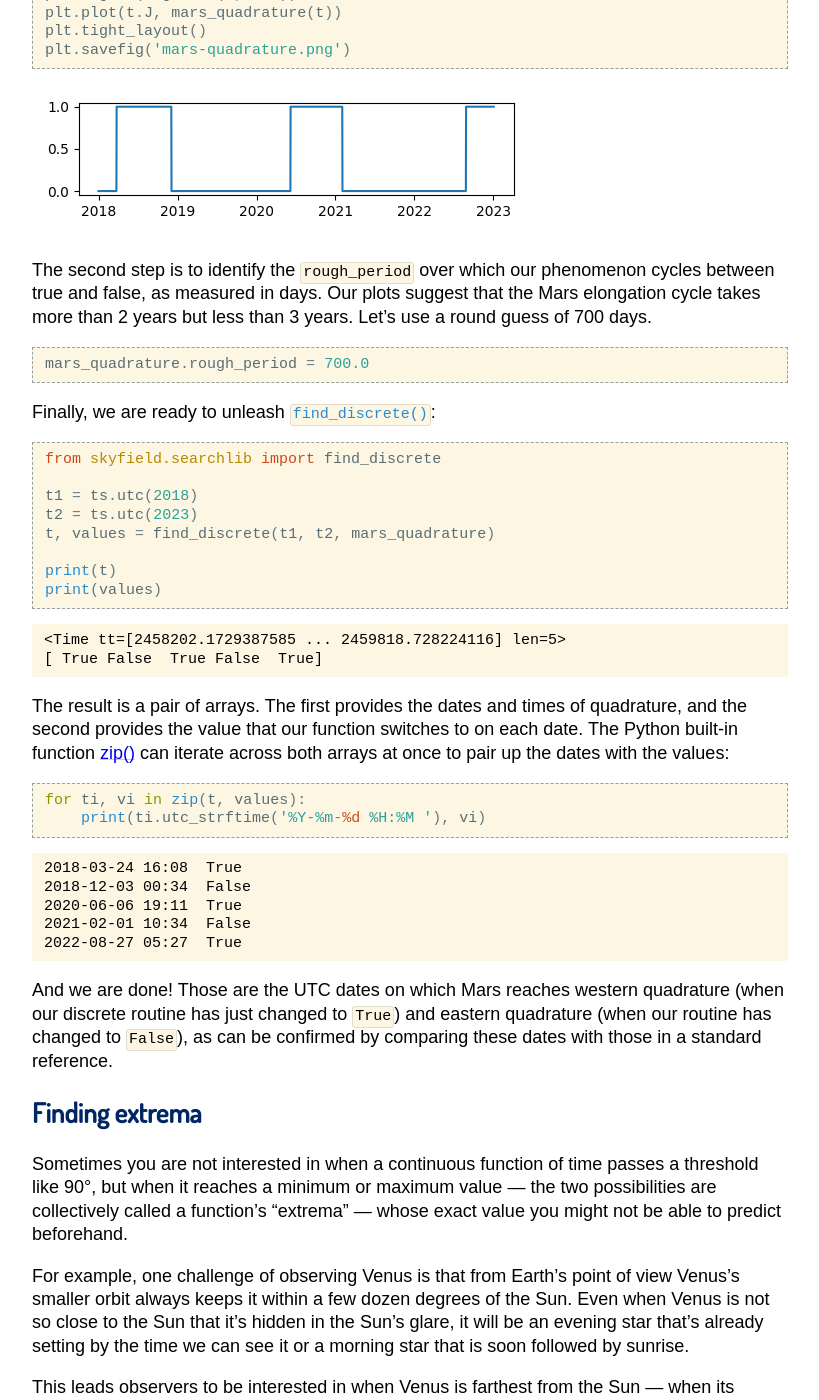
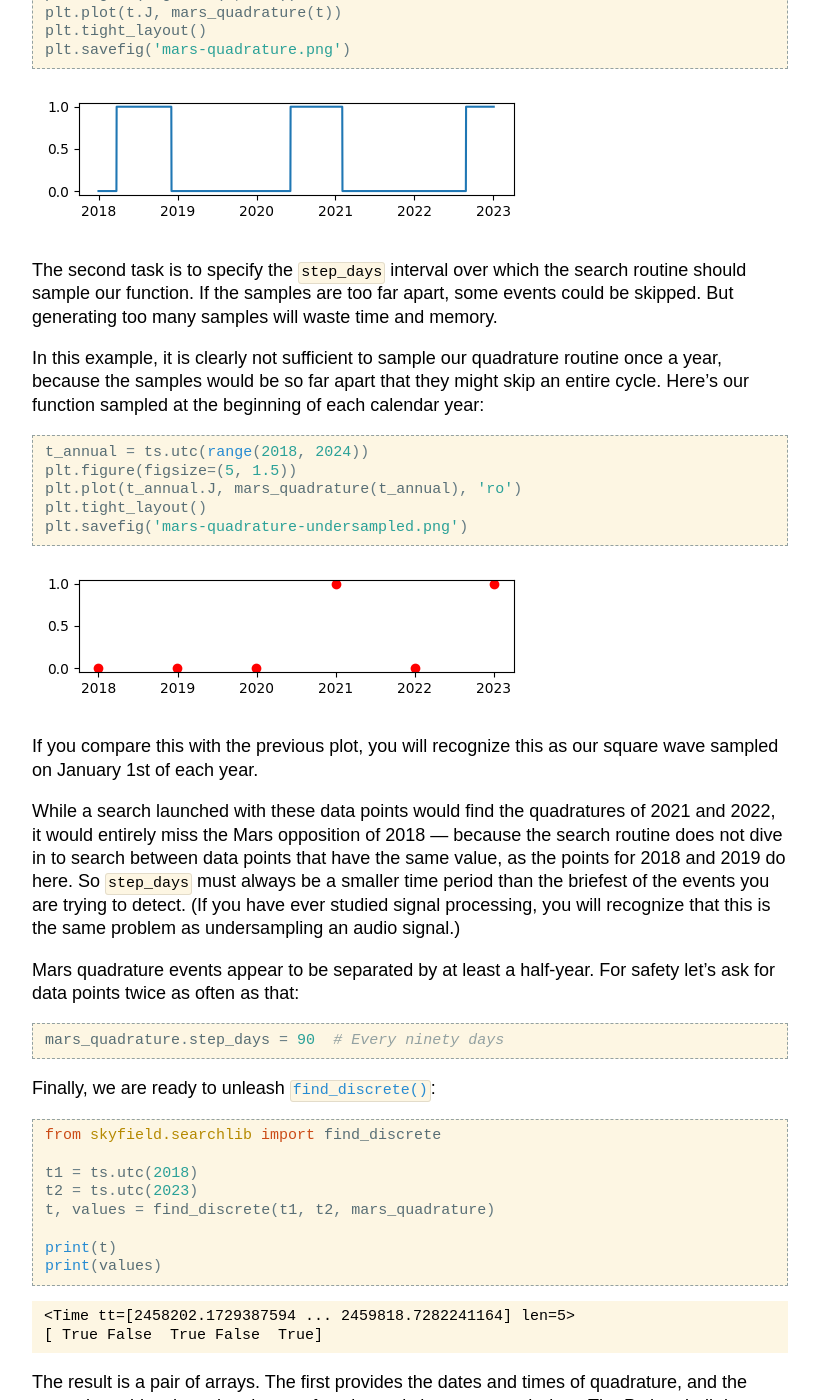
Before and after one commit to skyfielders/python-skyfield, a Sphinx documentation site: the page built from skyfield/documentation/searches.rst, in a window 1280 px wide and 1400 px high, scrolled down 4155 px. Shown: the whole window, without its empty margins (230-1049 px from the left). Built offline with Sphinx 7.4.7, drawn with Linux system fonts in a browser that asks for light colours; some web fonts are replaced; pages that are not in the unit, such as notebooks, are missing from menus; some of the changed text lies outside the part shown.

Commit message:
Remove awkward "rough_period" discrete search API

```diff
--- a/skyfield/documentation/searches.rst
+++ b/skyfield/documentation/searches.rst
@@ -116,6 +116,7 @@ So that’s the difference!
 We computed the angle between the *astrometric* positions of the Sun and Mars,
 whereas the elongation is more properly an angular difference
 between *apparent* positions.
+(The :doc:`positions` page explains the difference.)
 Thus:
 
 .. testcode::
@@ -135,7 +136,7 @@ which gives us high confidence that we are computing the elongation correctly.
 
 Next let’s search for a moment of quadrature.
 I did not deliberately plan the example this way,
-but it looks like Mars is very nearly near quadrature as I type this!
+but it looks like Mars is very close to quadrature as I type this!
 To determine whether quadrature was just reached
 or is a few days in the future,
 let’s compute the value over a few days
@@ -214,7 +215,8 @@ and spends only a few months at a greater elongation.
 
 Once we have learned to compute the value we are interested in
 and have plotted its behavior,
-there are three steps to solving for the dates on which it occurs:
+there are only three tasks involved
+in launching a search for the dates on which it occurs:
 
 1. Define a function of time returning an integer
    that changes each time the circumstance occurs.
@@ -222,7 +224,7 @@ there are three steps to solving for the dates on which it occurs:
    you can simply use the values ``False`` and ``True``
    because in Python those are the integers zero and one.
 
-2. Give the function a ``rough_period`` attribute
+2. Give the function a ``step_days`` attribute
    telling the search routine how far apart to space its test dates
    when it first searches for where your function switches values.
 
@@ -230,7 +232,7 @@ there are three steps to solving for the dates on which it occurs:
    to the same :func:`~skyfield.searchlib.find_discrete()` routine
    that you would use for a search with the standard almanac functions.
 
-The first step is quite easy in this case.
+The first task is quite easy in this case.
 We simply need to compare the elongation with 90°.
 This transforms the continuous angle measurement
 into a discrete function
@@ -267,16 +269,56 @@ as we can verify by comparing this plot with our earlier plot.
     import os
     os.rename('mars-quadrature.png', '_static/mars-quadrature.png')
 
-The second step is to identify the ``rough_period``
-over which our phenomenon cycles between true and false,
-as measured in days.
-Our plots suggest that the Mars elongation cycle
-takes more than 2 years but less than 3 years.
-Let’s use a round guess of 700 days.
+The second task is to specify the ``step_days`` interval
+over which the search routine should sample our function.
+If the samples are too far apart,
+some events could be skipped.
+But generating too many samples will waste time and memory.
+
+In this example,
+it is clearly not sufficient to sample our quadrature routine once a year,
+because the samples would be so far apart
+that they might skip an entire cycle.
+Here’s our function sampled at the beginning of each calendar year:
 
 .. testcode::
 
-    mars_quadrature.rough_period = 700.0
+    t_annual = ts.utc(range(2018, 2024))
+    plt.figure(figsize=(5, 1.5))
+    plt.plot(t_annual.J, mars_quadrature(t_annual), 'ro')
+    plt.tight_layout()
+    plt.savefig('mars-quadrature-undersampled.png')
+
+.. image:: _static/mars-quadrature-undersampled.png
+
+.. testcleanup::
+
+    import os
+    os.rename('mars-quadrature-undersampled.png', '_static/mars-quadrature-undersampled.png')
+
+If you compare this with the previous plot,
+you will recognize this as our square wave
+sampled on January 1st of each year.
+
+While a search launched with these data points
+would find the quadratures of 2021 and 2022,
+it would entirely miss the Mars opposition of 2018 —
+because the search routine does not dive in
+to search between data points
+that have the same value,
+as the points for 2018 and 2019 do here.
+So ``step_days`` must always be a smaller time period
+than the briefest of the events you are trying to detect.
+(If you have ever studied signal processing,
+you will recognize that this is the same problem
+as undersampling an audio signal.)
+
+Mars quadrature events appear to be separated by at least a half-year.
+For safety let’s ask for data points twice as often as that:
+
+.. testcode::
+
+    mars_quadrature.step_days = 90  # Every ninety days
 
 Finally,
 we are ready to unleash :func:`~skyfield.searchlib.find_discrete()`:
@@ -294,7 +336,7 @@ we are ready to unleash :func:`~skyfield.searchlib.find_discrete()`:
 
 .. testoutput::
 
-    <Time tt=[2458202.1729387585 ... 2459818.728224116] len=5>
+    <Time tt=[2458202.1729387594 ... 2459818.7282241164] len=5>
     [ True False  True False  True]
 
 The result is a pair of arrays.
@@ -396,7 +438,7 @@ gradually catching up with us,
 then finally catches up and —
 like a racecar zooming past us on the inside of a curve —
 passes very quickly between our planet and the Sun,
-generating the sharper “v” in our graph.
+generating the sharper “v” in our plot.
 
 It looks like the maxima come no more often than each half-year,
 so we can set the rough period to 180 days
```
Also changed, not shown: skyfield/documentation/_static/mars-quadrature-undersampled.png (added), 1 other file.
